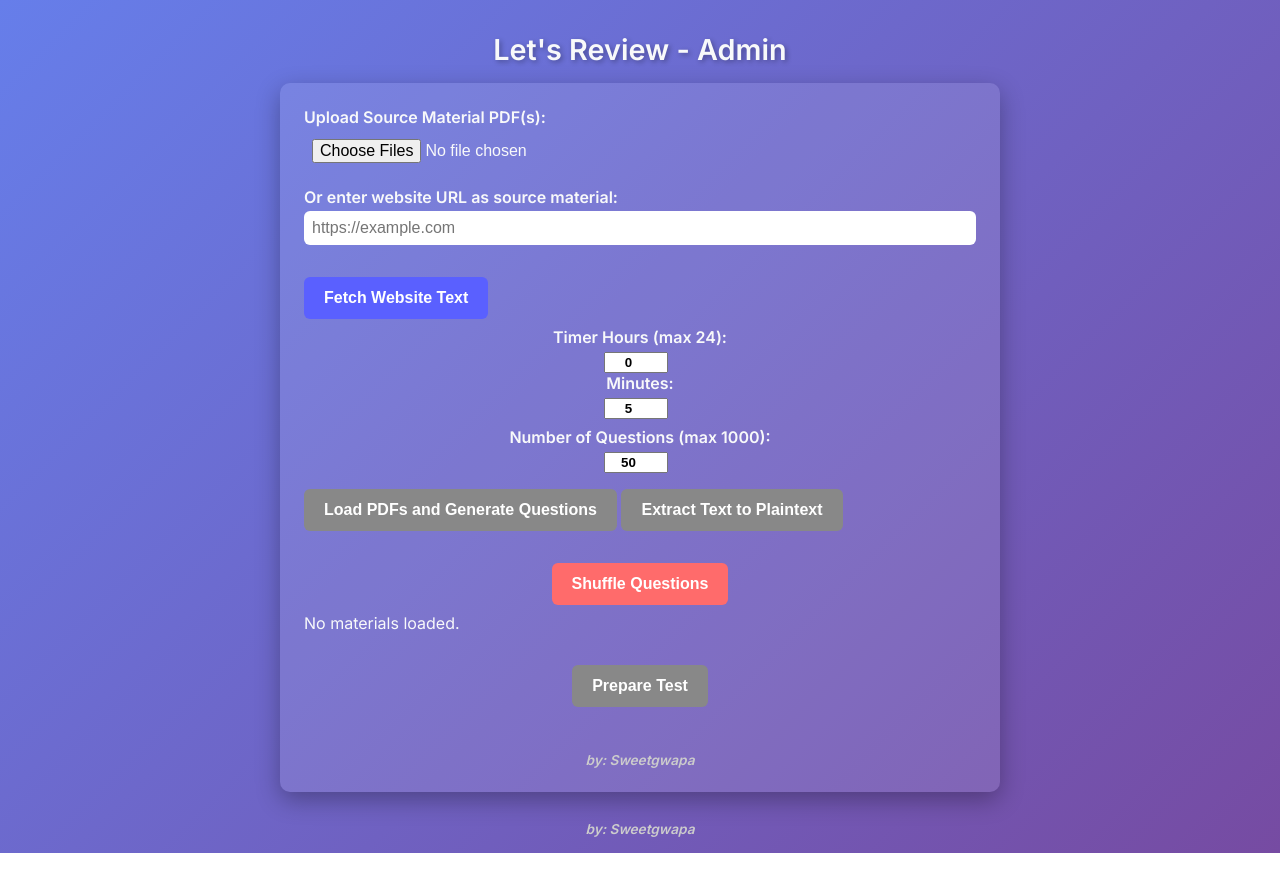
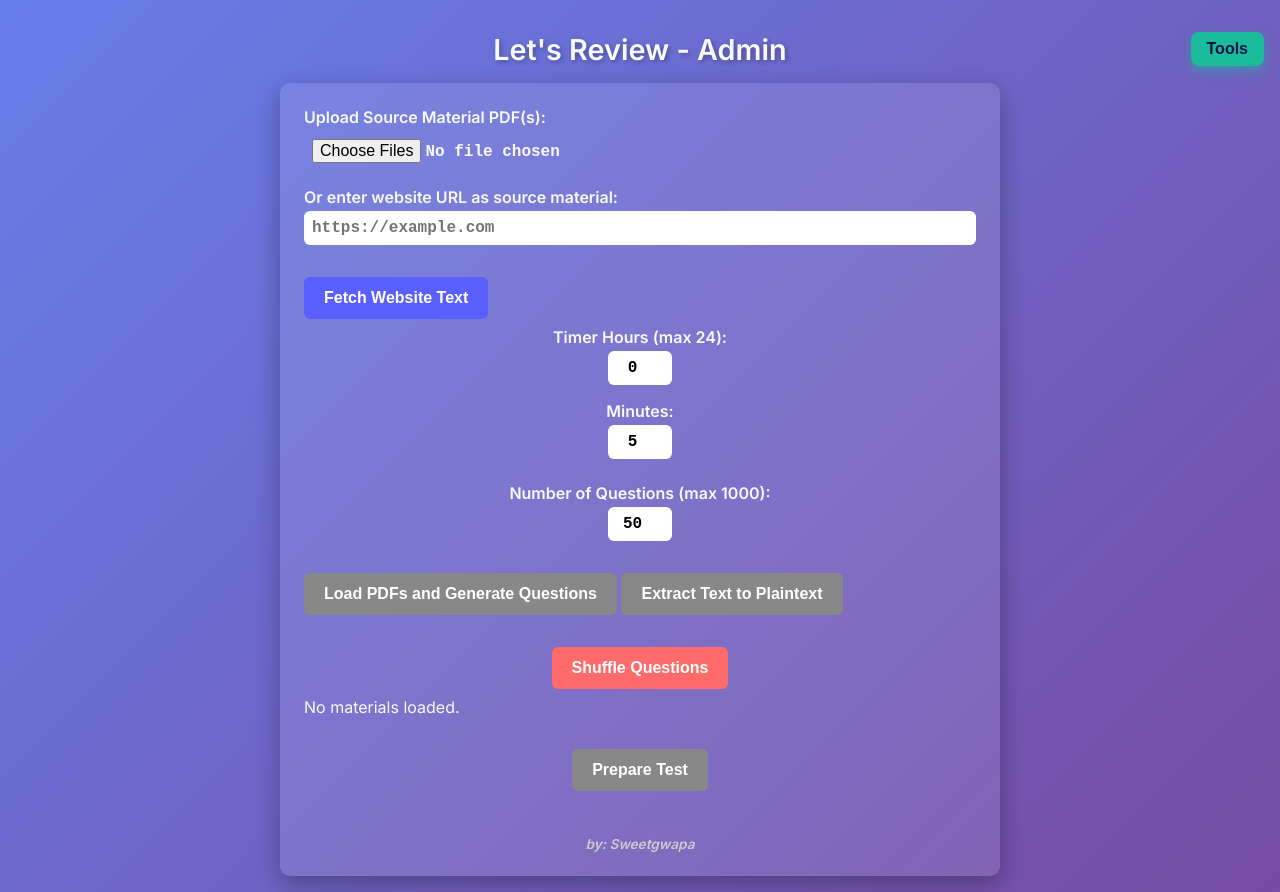
Before and after one commit to Ynesdebie/Let-s-Review, a plain HTML site: page admin.html in a window 1280 px wide. Before the commit the page ends 853 px from the top, so only its background shows below. Drawn offline with nearby package versions, Linux system fonts and the light colour scheme.

Commit message:
Update admin.html

```diff
--- a/admin.html
+++ b/admin.html
@@ -14,6 +14,7 @@
     color: #f8f9fa;
     display: flex; flex-direction: column; align-items: center;
     padding: 1rem;
+    position: relative;
   }
   header {
     font-weight: 600;
@@ -21,6 +22,7 @@
     margin: 1rem 0 1rem 0;
     text-align: center;
     text-shadow: 2px 2px 5px rgba(0,0,0,0.3);
+    width: 100%;
   }
   main {
     background: rgba(255,255,255,0.1);
@@ -30,25 +32,28 @@
     width: 100%;
     box-shadow: 0 8px 24px rgba(0,0,0,0.3);
   }
+  label, button, input {
+    font-weight: 600;
+  }
   label {
     display: block;
     margin-bottom: 0.25rem;
-    font-weight: 600;
   }
   input[type="file"],
-  input[type="url"] {
+  input[type="url"],
+  input[type="number"],
+  textarea {
     margin-bottom: 1rem;
     width: 100%;
     padding: 0.5rem;
     font-size: 1rem;
     border-radius: 6px;
     border: none;
+    font-family: monospace, monospace;
   }
   input[type="number"] {
     width: 4rem;
     text-align: center;
-    margin-right: 0.5rem;
-    font-weight: 600;
   }
   button {
     background: #5a60ff;
@@ -104,10 +109,33 @@
     font-style: italic;
     text-align: center;
   }
+  #toolsBtn {
+    position: absolute;
+    top: 1rem;
+    right: 1rem;
+    background: #1abc9c;
+    color: #0b1446;
+    padding: 0.5rem 1rem;
+    font-weight: 700;
+    font-size: 1rem;
+    border-radius: 8px;
+    border: none;
+    cursor: pointer;
+    box-shadow: 0 5px 12px rgba(26,188,156,0.5);
+    transition: background 0.3s ease;
+    z-index: 1000;
+  }
+  #toolsBtn:hover {
+    background: #16a085;
+    box-shadow: 0 6px 16px rgba(22,160,133,0.7);
+  }
 </style>
 </head>
 <body>
 <header>Let's Review - Admin</header>
+
+<button id="toolsBtn">Tools</button>
+
 <main>
 
   <label for="pdfInput">Upload Source Material PDF(s):</label>
@@ -141,7 +169,7 @@
 
   <div id="extractedTextContainer" style="display:none;">
     <label for="extractedText">Extracted Text from PDFs and Website:</label>
-    <textarea id="extractedText" readonly style="width:100%;height:150px; border-radius:6px; background: rgba(0,0,0,0.25); color:#f0f0f0; padding:0.5rem; font-family: monospace; font-size:0.9rem; white-space: pre-wrap; resize: vertical;"></textarea>
+    <textarea id="extractedText" readonly style="height:150px; white-space: pre-wrap; resize: vertical;"></textarea>
   </div>
 
   <div id="prepareTestContainer" style="margin-top:1rem; text-align:center;">
@@ -164,6 +192,7 @@
   let sourceText = '';
   let questions = [];
   let questionCount = 50;
+  let previouslyGeneratedWords = new Set();
 
   const pdfInput = document.getElementById('pdfInput');
   const websiteInput = document.getElementById('websiteInput');
@@ -182,6 +211,7 @@
   const generatedLinkInput = document.getElementById('generatedLink');
   const copyLinkBtn = document.getElementById('copyLinkBtn');
   const logDiv = document.getElementById('log');
+  const toolsBtn = document.getElementById('toolsBtn');
 
   function log(text){
     const now = new Date().toLocaleTimeString();
@@ -326,17 +356,29 @@
     log('Displayed extracted text.');
   }
 
+  // Improved generateQuestionsFromText ensuring unique words between generations
   function generateQuestionsFromText() {
-    questions = [];
     const words = sourceText.toLowerCase()
       .replace(/[^a-z\s]/g,'')
       .split(/\s+/)
       .filter(w => w.length > 5);
 
-    let uniqueWords = [...new Set(words)].slice(0,1000);
+    // Filter words excluding previously generated ones
+    let newWordsSet = new Set(words.filter(w => !previouslyGeneratedWords.has(w)));
 
-    uniqueWords.forEach(word => {
-      questions.push({
+    // Reset previouslyGeneratedWords if no new words left
+    if(newWordsSet.size === 0) {
+      previouslyGeneratedWords.clear();
+      newWordsSet = new Set(words);
+      log('All words exhausted. Resetting previously generated words.');
+    }
+
+    const uniqueWords = Array.from(newWordsSet).slice(0, 1000);
+
+    // Add these words to previouslyGeneratedWords set
+    uniqueWords.forEach(w => previouslyGeneratedWords.add(w));
+
+    questions = uniqueWords.map(word => ({
       question: `Select the correct description for the word "${word}":`,
       options: [
         `This term relates to ${word}.`,
@@ -345,13 +387,12 @@
         `This word is not important.`,
       ],
       answerIndex: 0
-      });
-    });
+    }));
   }
 
   function shuffleQuestions() {
-    for(let i=questions.length-1; i>0; i--){
-      const j = Math.floor(Math.random()*(i+1));
+    for(let i = questions.length - 1; i > 0; i--){
+      const j = Math.floor(Math.random() * (i + 1));
       [questions[i], questions[j]] = [questions[j], questions[i]];
     }
     log('Questions shuffled.');
@@ -377,7 +418,7 @@
       return;
     }
     const limitedQuestions = questions.slice(0, count);
-    const totalSeconds = parseInt(timerHours.value)*3600 + parseInt(timerMinutes.value)*60;
+    const totalSeconds = parseInt(timerHours.value) * 3600 + parseInt(timerMinutes.value) * 60;
     const testData = {
       questions: limitedQuestions,
       timeLimitSeconds: totalSeconds,
@@ -427,7 +468,7 @@
       if(!text){
         alert('No textual content found on that page.');
       } else {
-        sourceText += `--- Website (${url}) ---\n${text}\n\n`;
+        sourceText += `--- Text from website ${url} ---\n${text}\n\n`;
         extractedTextContainer.style.display = 'block';
         extractedText.textContent = sourceText;
         log(`Extracted website text from ${url}`);
@@ -452,17 +493,10 @@
   shuffleBtn.disabled = true;
   linkContainer.style.display = 'none';
 
-  // Add signature to bottom of page
-  const signatureDiv = document.createElement('div');
-  signatureDiv.id = 'signature';
-  signatureDiv.textContent = 'by: Sweetgwapa';
-  signatureDiv.style.marginTop = '1.8rem';
-  signatureDiv.style.fontSize = '0.85rem';
-  signatureDiv.style.fontWeight = '600';
-  signatureDiv.style.color = '#ccc';
-  signatureDiv.style.fontStyle = 'italic';
-  signatureDiv.style.textAlign = 'center';
-  document.body.appendChild(signatureDiv);
+  // Add event listener for Tools button
+  toolsBtn.addEventListener('click', () => {
+    window.location.href = "https://alivenfgh.github.io/PDF-editor/";
+  });
 </script>
 </body>
 </html>
```
Lines whose indentation alone changed are shown as unchanged.
